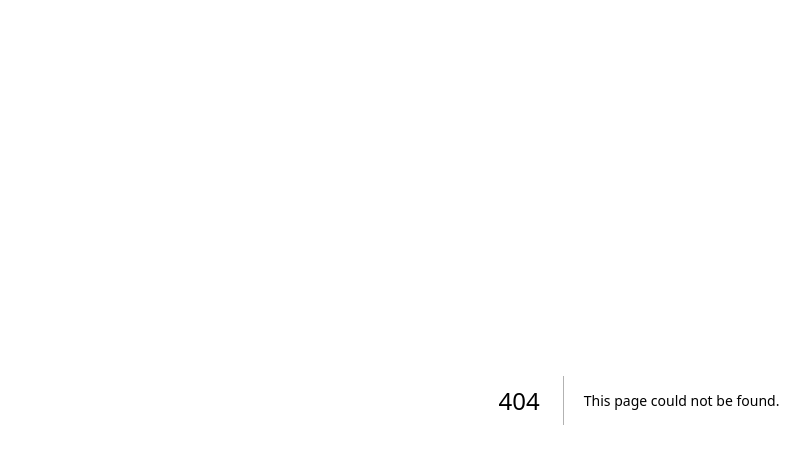
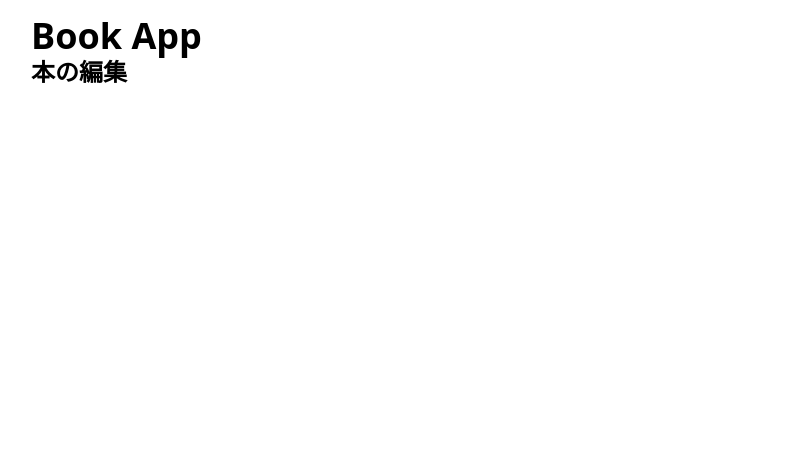
Before and after one commit to natsukikokubu/BookApp, a Next.js app: page /1/edit in a window 1280 px wide. Before the commit this address had no page. Shown: the top 464 px of the page, without its empty margins (1-811 px from the left). Built offline with nearby package versions, Linux system fonts and the light colour scheme.

Commit message:
add edit page

```diff
--- /dev/null
+++ b/pages/[id]/edit.tsx
@@ -0,0 +1,8 @@
+export default function Edit() {
+  return (
+    <main className="py-4 px-8">
+      <h1 className="text-4xl font-bold">Book App</h1>
+      <h2 className="text-2xl font-bold">本の編集</h2>
+    </main>
+  );
+}
--- a/pages/index.tsx
+++ b/pages/index.tsx
@@ -45,6 +45,14 @@ export default function Home(props: Props) {
             <h3 className="text-lg font-bold mb-2">{book.title}</h3>
             <p className="mb-2">{book.summary}</p>
             <p>{book.created_at}</p>
+            <div className="flex gap-4 justify-end">
+              <a className="text-gray-700 underline hover:text-blue-700 cursor-pointer">
+                編集
+              </a>
+              <button className="text-gray-700 hover:text-red-700 underline">
+                削除
+              </button>
+            </div>
           </div>
         ))}
       </div>
```
